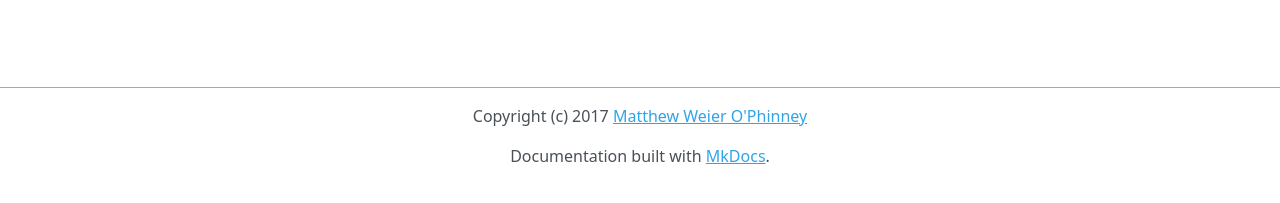
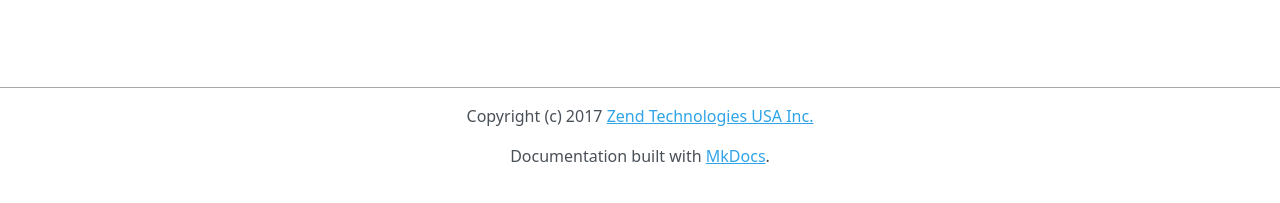
Before and after one commit to zendframework/zend-problem-details, an MkDocs documentation site: the page built from doc/book/index.md, in a window 1280 px wide. Shown: the part 419-622 px from the top of the page. Built offline with MkDocs 1.6.1, drawn with Linux system fonts in a browser that asks for light colours; nearby versions of some CDN libraries; old or Windows-style settings are respelled for this version of MkDocs.

Commit message:
Updates repo_url for documentation

```diff
--- a/mkdocs.yml
+++ b/mkdocs.yml
@@ -10,7 +10,5 @@ pages:
         - "Error Handling Middleware": middleware.md
 site_name: Problem Details
 site_description: 'Problem Details for PSR-7 Applications'
-repo_url: 'https://github.com/weierophinney/problem-details'
-copyright: 'Copyright (c) 2017 <a href="https://mwop.net/">Matthew Weier O&#39;Phinney</a>'
-extra_css:
-    - css/zend-expressive.css
+repo_url: 'https://github.com/zendframework/zend-problem-details'
+copyright: 'Copyright (c) 2017 <a href="http://www.zend.com/">Zend Technologies USA Inc.</a>'
```
